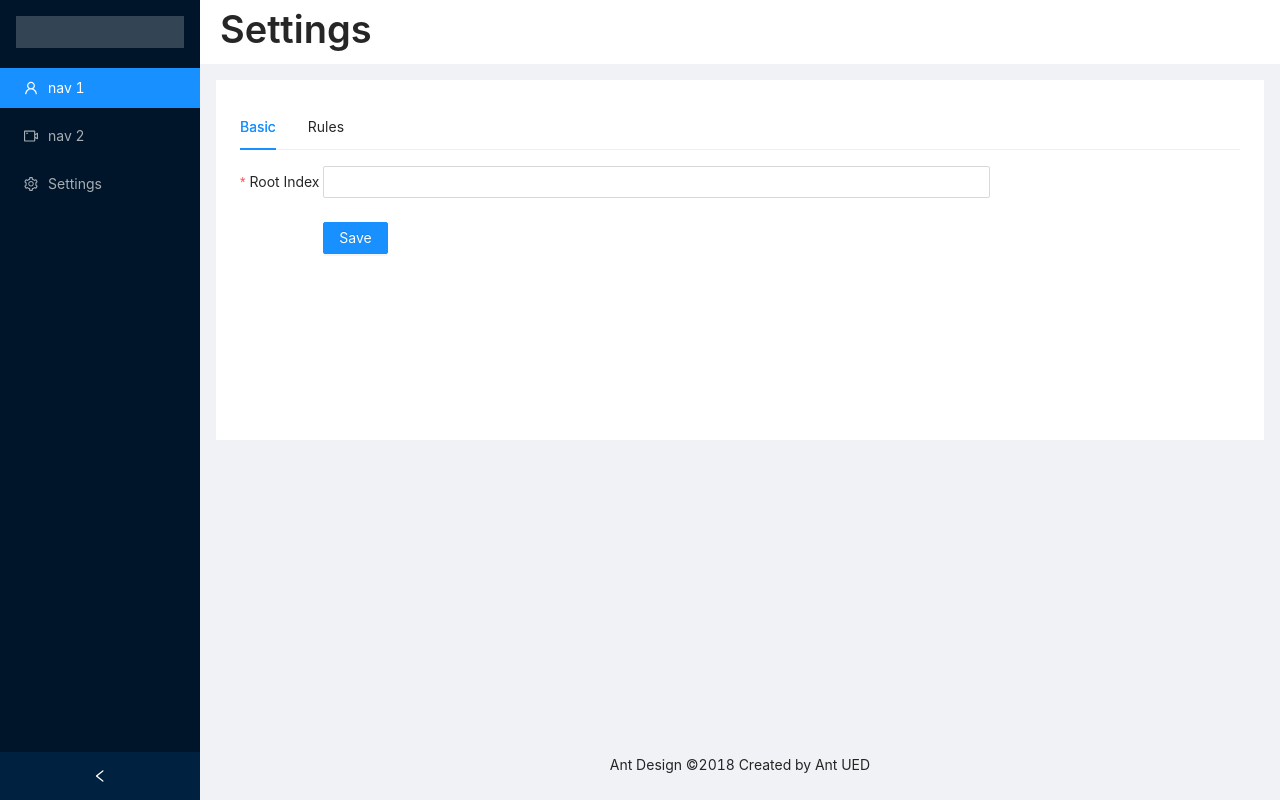
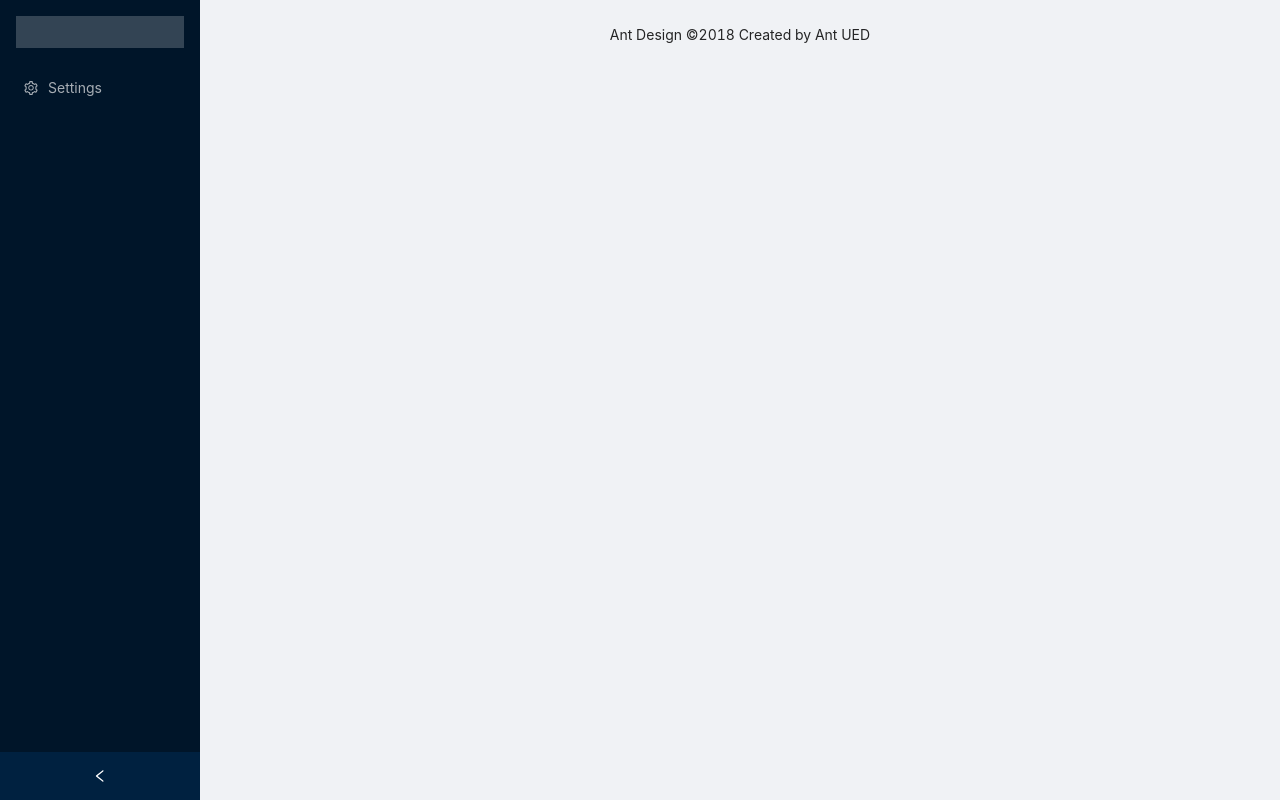
Before and after one commit to yougikou/react-index, a React (Create React App) app: page / in a window 1280 px wide. Built offline with nearby package versions, Linux system fonts and the light colour scheme.

Commit message:
add data service

```diff
--- a/src/App.tsx
+++ b/src/App.tsx
@@ -2,26 +2,36 @@ import React from 'react';
 import { HashRouter, Route } from "react-router-dom";
 import { Layout } from 'antd';
 import { SideMenu } from "./components/LayoutWidgets";
+import IndexPage from "./pages/IndexPage";
 import Settings from "./pages/Settings";
+import { getSettings, getCategories } from "./services/DataService";
 
 class App extends React.Component<any, any> {
 
   constructor(props: any) {
     super(props);
+    let settingJson = getSettings();
     this.state = {
+      settings: settingJson,
     };
   }
 
-
-
   render() {
     const { Footer } = Layout;
+    const categories = getCategories();
     return (
       <HashRouter>
         <Layout style={{ minHeight: '100vh' }}>
-          <SideMenu />
+          <SideMenu categories={categories}/>
           <Layout>
-            <Route path="/" component={Settings} />
+            {categories.map((item: any, index: any) => {
+              return (
+                <Route path={item.linkPath}>
+                  <IndexPage url={this.state.settings.rootUrl} category={item} />
+                </Route>
+              );
+            })}
+            <Route path="/setting" component={Settings} />
             <Footer style={{ textAlign: 'center' }}>Ant Design ©2018 Created by Ant UED</Footer>
           </Layout>
         </Layout>
--- a/src/components/LayoutWidgets.tsx
+++ b/src/components/LayoutWidgets.tsx
@@ -1,32 +1,42 @@
 import React, { useState } from 'react';
+import { HashRouter, Link } from "react-router-dom";
 import { Menu, Layout } from 'antd';
 import {
   UserOutlined,
-  VideoCameraOutlined,
   SettingOutlined,
 } from '@ant-design/icons';
+import { CategoryType } from "../services/DataService";
 import "./css/LayoutWidgets.css";
 
-function SideMenu(props: any) {
+export interface propsType {
+  categories: CategoryType[]
+}
+
+function SideMenu(props: propsType) {
 
   const [collapsed, setCollapsed] = useState(Boolean);
   const { Sider } = Layout;
 
   return (
+    <HashRouter>
       <Sider collapsible collapsed={collapsed} onCollapse={() => setCollapsed(!collapsed)}>
         <div className="logo" />
         <Menu theme="dark" mode="inline" defaultSelectedKeys={['1']}>
-        <Menu.Item key="1" icon={<UserOutlined />}>
-          nav 1
+          {props.categories.map((item: any, index: any) => {
+            return(
+              <Menu.Item
+                key={index}
+                icon={<UserOutlined />}>
+                <Link to={ item.linkPath }>{item.name}</Link>
               </Menu.Item>
-        <Menu.Item key="2" icon={<VideoCameraOutlined />}>
-          nav 2
-        </Menu.Item>
+            );
+          })}
           <Menu.Item key="-1" icon={<SettingOutlined />}>
-          Settings
+          <Link to="/setting">Settings</Link>
           </Menu.Item>
         </Menu>
       </Sider>
+    </HashRouter>
   );
 }
 
--- /dev/null
+++ b/src/pages/IndexPage.tsx
@@ -0,0 +1,45 @@
+import React from 'react';
+import { Typography, Layout } from 'antd';
+import "./css/Pages.css";
+
+export interface categoryType {
+  name: string;
+  iconStr: string;
+  linkPath: string;
+}
+
+export interface propsType {
+  url: string,
+  category: categoryType
+}
+
+class IndexPage extends React.Component<any, any> {
+  constructor(props: propsType) {
+    super(props);
+    this.state = {
+      url: props.url,
+      category: props.category,
+      items: [],
+    };
+  }
+
+  render() {
+    const { Title } = Typography
+    const { Header, Content } = Layout;
+
+    return(
+      <Layout className="site-layout">
+        <Header className="site-layout-header">
+          <Title level={1}>{this.state.category.name}</Title>
+        </Header>
+        <Content className="site-layout-content">
+          <div className="site-layout-content-div">
+            content
+          </div>
+        </Content>
+      </Layout>
+    );
+  }
+}
+
+export default IndexPage;
--- a/src/pages/Settings.tsx
+++ b/src/pages/Settings.tsx
@@ -1,5 +1,6 @@
 import React from 'react';
 import { Typography, Layout, Tabs, Form, Input, Button } from 'antd';
+import { getSettings, saveSettings } from "../services/DataService";
 import "./css/Pages.css";
 
 const layout = {
@@ -23,35 +24,36 @@ const onFinishFailed = (errorInfo: any) => {
 };
 
 class Settings extends React.Component<any, any> {
+  static basicSettingKey: string = "setting-basic";
 
   constructor(props: any) {
     super(props);
-    var settingObj = localStorage.getItem('setting');
-    if (settingObj !== undefined && settingObj !== null) {
-      this.state = {
-        settings: JSON.parse(settingObj),
-        treeData: []
-      };
-    } else {
-      this.state = {
-        settings: null,
-        treeData: []
-      };
-    }
+    let settingJson = getSettings();
+    this.state = {
+      settings: settingJson,
+    };
   }
 
-  componentDidMount() {
+  onPanel1Finish(values: any) {
+    saveSettings(values);
+    var settingObj = getSettings();
+    this.setState({
+      settings: settingObj
+    })
   }
 
-  onFinish(values: any) {
-    console.log('Success:', values);
-    localStorage.setItem('setting', JSON.stringify(values));
-    var settingObj = localStorage.getItem('setting');
-    if (settingObj !== undefined && settingObj !== null) {
-      this.setState({
-        settings: JSON.parse(settingObj)
-      })
-    }
+  onPanel2Finish(values: any) {
+    let lines = values.categories.split(';');
+
+    saveSettings(values);
+    var settingObj = getSettings();
+    this.setState({
+      settings: settingObj
+    })
+  }
+
+  getCategoriesStr() {
+
   }
 
   render() {
@@ -71,16 +73,19 @@ class Settings extends React.Component<any, any> {
                 <Form
                   {...layout}
                   name="basic"
-                  initialValues={{  }}
-                  onFinish={this.onFinish.bind(this)}
+                  size="small"
+                  initialValues={{
+                    rootUrl: this.state.settings?.rootUrl
+                  }}
+                  onFinish={this.onPanel1Finish.bind(this)}
                   onFinishFailed={onFinishFailed}
                 >
                   <Form.Item
-                    label="Root Index URL"
+                    label="Root URL"
                     name="rootUrl"
                     rules={[{ required: true, message: 'Please input your root index page url!' }]}
                   >
-                    <Input value={this.state.settings?.rootUrl}/>
+                    <Input />
                   </Form.Item>
                   <Form.Item {...tailLayout}>
                     <Button type="primary" htmlType="submit">
@@ -90,6 +95,26 @@ class Settings extends React.Component<any, any> {
                 </Form>
               </TabPane>
               <TabPane tab="Rules" key="2">
+
+               <Form
+                  {...layout}
+                  name="basic"
+                  size="small"
+                  initialValues={{ }}
+                  onFinish={this.onPanel2Finish.bind(this)}
+                >
+                  <Form.Item
+                    label="Categories"
+                    name="categories"
+                  >
+                    <Input.TextArea />
+                  </Form.Item>
+                  <Form.Item {...tailLayout}>
+                    <Button type="primary" htmlType="submit">
+                      Save
+                    </Button>
+                  </Form.Item>
+                </Form>
               </TabPane>
             </Tabs>
           </div>
--- /dev/null
+++ b/src/services/DataService.ts
@@ -0,0 +1,66 @@
+export interface CategoryType {
+  name: string;
+  filterStr: string;
+  iconStr?: string;
+  linkPath?: string;
+}
+
+export interface SettingDataType {
+  rootUrl: string;
+  categories: CategoryType[];
+}
+
+const basicSettingKey = "setting-basic";
+
+export function getSettings(): SettingDataType {
+  // 初始化保存数据模型，以便合并旧格式数据
+  let settingObj: SettingDataType = {
+    rootUrl: "",
+    categories: [],
+  };
+
+  // 获取既有设定数据，合并入设定数据模型
+  let settingStr = localStorage.getItem(basicSettingKey);
+
+  if (settingStr !== null) {
+    settingObj = {...settingObj, ...JSON.parse(settingStr)};
+  }
+
+  return settingObj;
+}
+
+export function saveSettings(obj: any) : void{
+  // 初始化保存数据模型，以便合并旧格式数据
+  let settingObj = getSettings();
+  // 合并入新设定数据
+  let newSettingObj = {...settingObj, ...obj};
+  // 保存数据
+  localStorage.setItem(basicSettingKey, JSON.stringify(newSettingObj));
+}
+
+export function getCategories():CategoryType[] {
+  let settings = getSettings();
+  // index url未设定时，返回空分类 - 不显示菜单
+  if (settings.rootUrl.length === 0) {
+    let emtpyArr: CategoryType[] = []
+    return emtpyArr;
+  }
+
+  // 返回分类 - 显示相应菜单
+  if (settings.categories.length > 0 ) {
+    return settings.categories.map((item: CategoryType, index: any) => {
+      // linkPath由name以及项数生成
+      let linkPath = { linkPath: "cate_"+ index + "_" + item.name }
+      let mergedItem = {...item, ...linkPath};
+      return mergedItem
+    });
+  } else {
+    // 返回未分类 - 显示初步内容
+    return [{
+      name: "uncategoried",
+      filterStr: "",
+      iconStr: undefined,
+      linkPath: "/uncategoried"
+    }]
+  }
+}
```
Also changed, not shown: src/components/IconWidget.tsx (added, +27 -0 lines), src/components/css/IconWidget.css (added, +9 -0 lines). Lines whose indentation alone changed are shown as unchanged.
